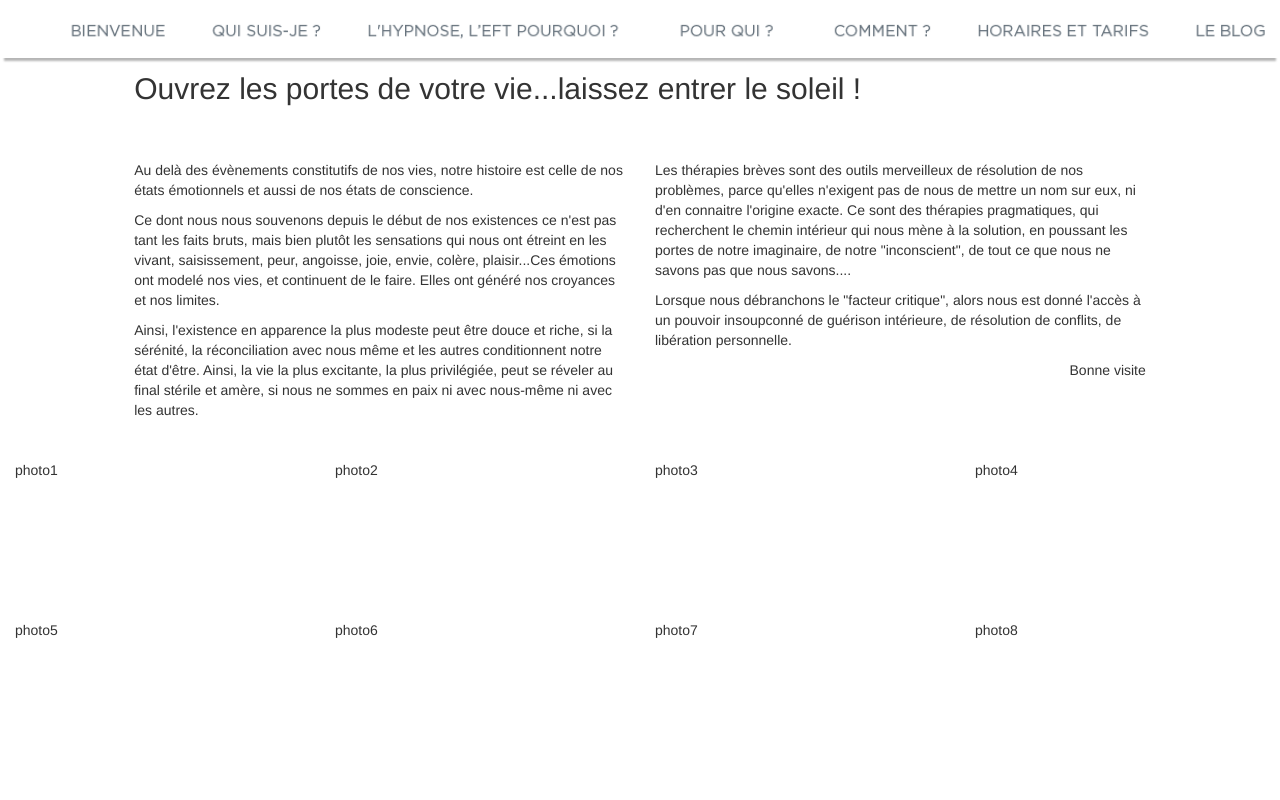
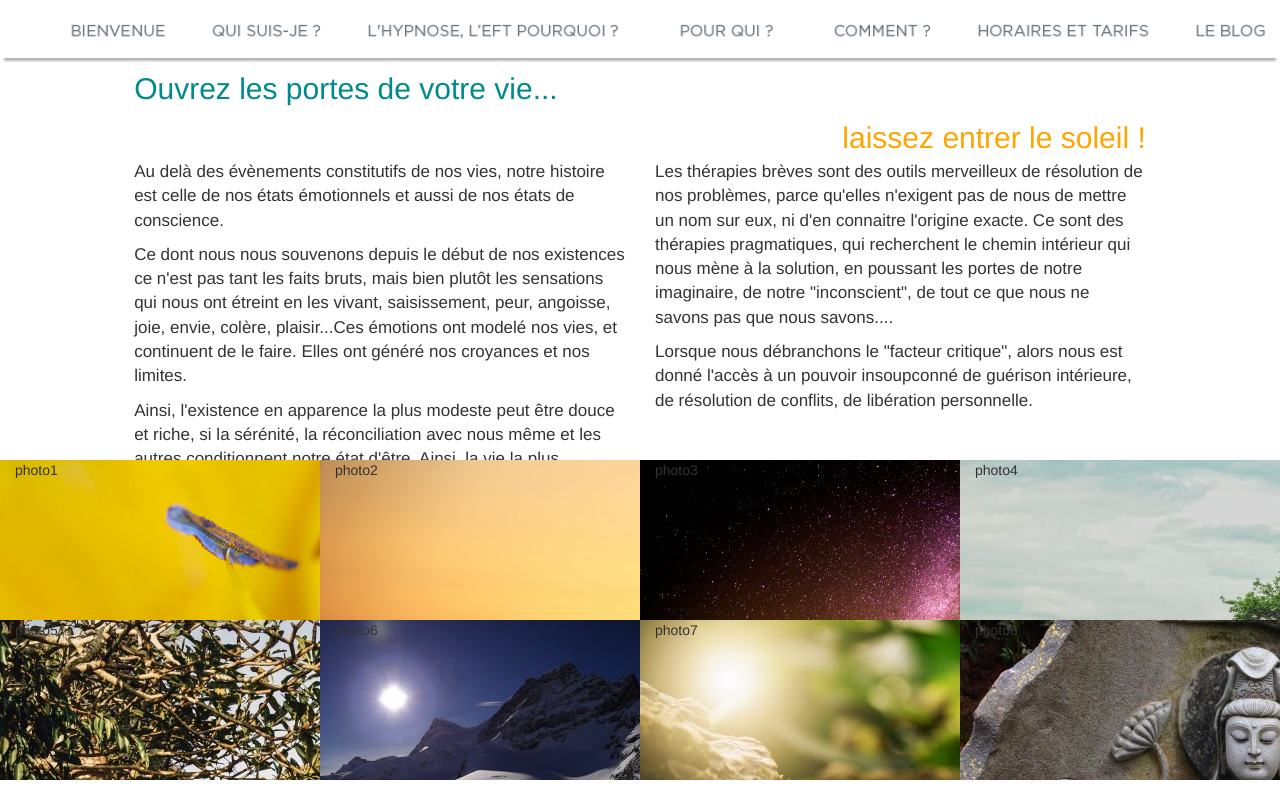
Before and after one commit to FloryanL/Hypno, a plain HTML site: page index.html in a window 1280 px wide. Drawn offline with Linux system fonts and the light colour scheme.

Commit message:
maj gallery

```diff
--- a/index.html
+++ b/index.html
@@ -22,7 +22,7 @@
 	<section class="container-fluid welcome">
 		<div class="col-md-10 col-md-offset-1 partial-wel">
 			<div class="col-md-12 title">
-				<h2>Ouvrez les portes de votre vie...laissez entrer le soleil !</h2>
+				<h2>Ouvrez les portes de votre vie...</h2>
 			</div>
 			<div class="col-md-6 text1">
 				<p>Au delà des évènements constitutifs de nos vies, notre histoire est celle de nos états émotionnels et aussi de nos états
--- a/styles.css
+++ b/styles.css
@@ -1,6 +1,5 @@
 body{
 	margin:0;
-
 }
 #nav{
 	background-image: url(elements/img/nav.png);
@@ -69,6 +68,17 @@ body{
 	margin-top: 5vh;
 	padding-top: 1.5vh;
 	height: 10vh;
+	color: darkcyan;
+}
+.title::after {
+	content: 'laissez entrer le soleil !';
+	padding-top: 0.2vh;
+	font-size: 30px;
+	float: right;
+	color: orange;
+}
+.text1 p, .text2 p {
+	font-size: 17px;
 }
 .text1 {
 	/*background-color: grey;*/
@@ -82,6 +92,8 @@ body{
 }
 .text2::after {
 	content: 'Bonne visite';
+	padding-top: 5vh;
+	font-size: 17px;
 	float: right;
 }
 .gallery {
```
Also changed, not shown: elements/test_img/1.jpg (added), elements/test_img/2.jpg (added), elements/test_img/3.jpg (added), elements/test_img/4.jpg (added), elements/test_img/5.jpg (added), elements/test_img/6.jpg (added), elements/test_img/7.jpg (added), elements/test_img/8.jpg (added).
